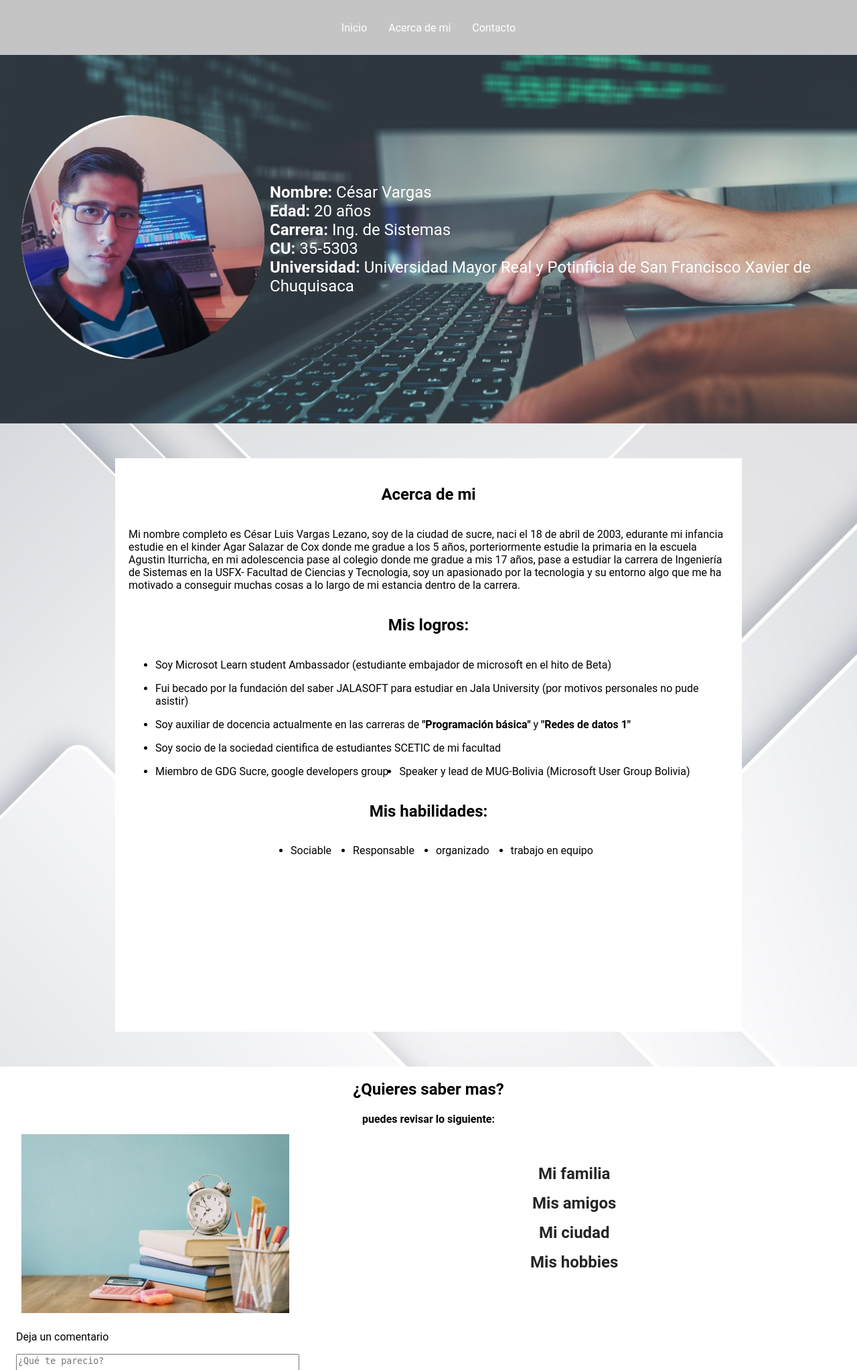
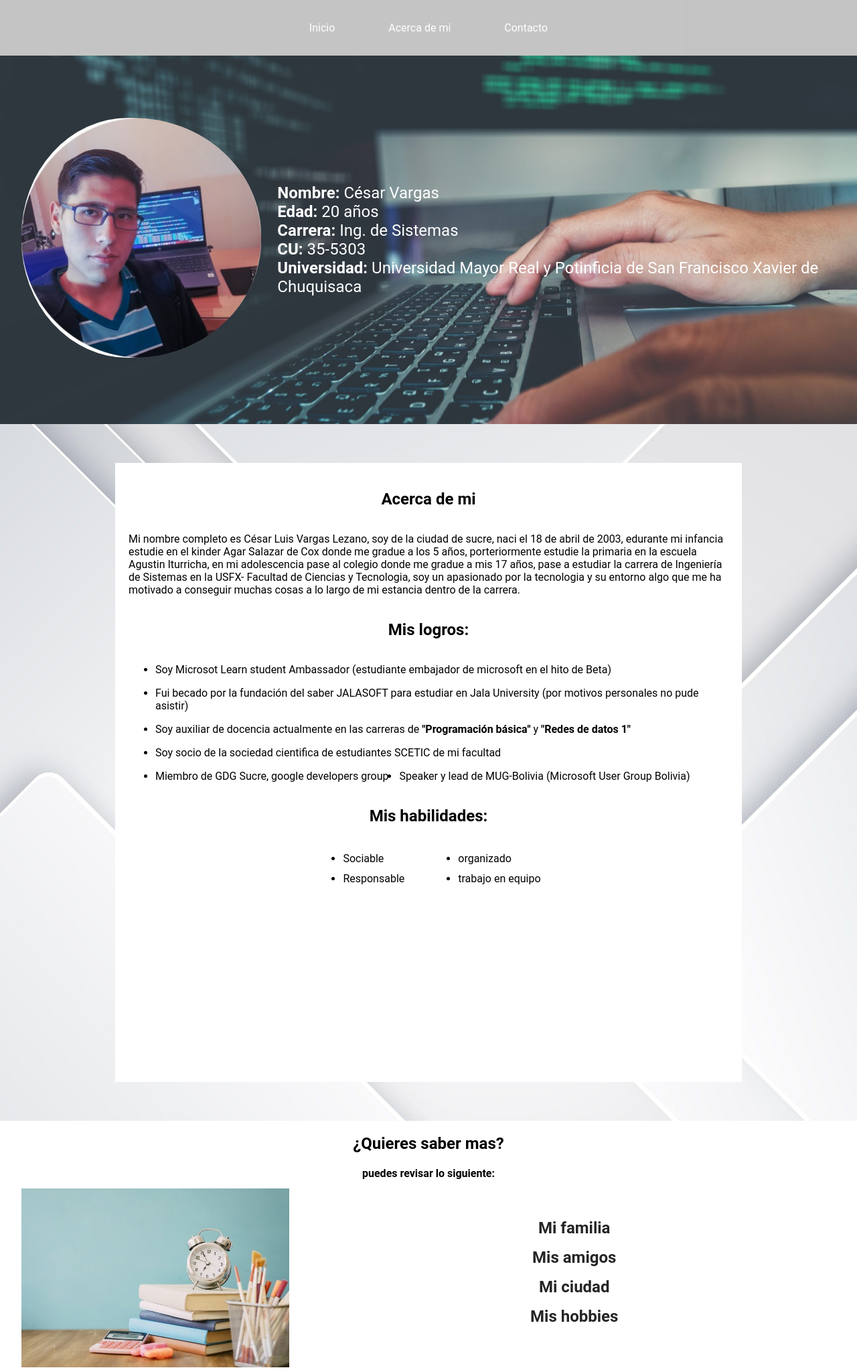
Before and after one commit to cesarvargasL/DesarrolloWebCVL, a PHP site: page /yo.html in a window 1280 px wide. Shown: the top 2045 px of the page at 67% size. Run offline with PHP 8.4, Linux system fonts and the light colour scheme.

Commit message:
Actualizaciones para tarea 2

```diff
--- a/Tareas/Tarea 2/styles.css
+++ b/Tareas/Tarea 2/styles.css
@@ -1,23 +1,36 @@
 body {
-  background-color: #FFF;
+  background-color: rgb(255, 255, 255);
   font-family: 'Roboto', 'Verdana', sans-serif;
   margin: 0;
   padding: 0;
   box-sizing: border-box;
 }
 
+/* barra cabecera */
+
+.encabezado {
+  background-color: rgb(196, 196, 196);
+  height: 83px;
+}
+
 .nav_principal {
+  background-color: rgb(196, 196, 196,0.84);
   padding-top: 2rem;
   width: 100%;
   height: 50px;
-  background-color: rgb(196, 196, 196);
   border: 100%;
   display: flex;
   justify-content: center;
-  gap: 2rem;
+  gap: 5rem;
   list-style: none;
   flex-direction: row;
+  position: fixed;
+  top: 0;
+  z-index: 1000;
+  transition: background-color 0.5s ease;
+  color: black;
 }
+
 
 .nav_principal li a:link,
 .nav_principal li a:visited {
@@ -29,8 +42,10 @@ body {
   color: rgb(115, 93, 151);
 }
 
-.container_ys {
+/* foto e informacion corta */
+.contenedor-yo-soy {
   color: #ffffff;
+
   max-width: 100%;/* Asegura que la imagen no se desborde del contenedor */
   font-size: 1.5rem;
   width: 100%;
@@ -42,29 +57,30 @@ body {
   flex-direction: row;
   justify-content: flex-start;
   align-items: center;
-  gap: 2.5rem;
+  gap: 3.5rem;
 }
 
-.container_ys img {
-  border-radius: 100%;
+.contenedor-yo-soy img {
+  border-radius: 49%;
   max-width: 100%; /* Asegura que la imagen no se desborde del contenedor */
   width: 100%;
   height: auto; /* Ajusta automáticamente la altura para mantener la proporción */
   padding-left: 2rem;
 }
 
-.acerca_de_mi {
+/* Aprtado acerca de mi y posteriores*/
+.contenedor-inf-mia {
   display: flex;
   justify-content: center;
   align-items: center;
   background-size: cover;
   background-position: center;
   width: 100%;
-  height: 120vh;
+  height: 130vh;
   background-image: url(images/fondo_acerca_de_mi.jpg);
 }
 
-.acerca_de_mi-contenido {
+.contenedor-inf-mia-contenido {
   display: flex;
   flex-direction: column;
   justify-content: start;
@@ -76,25 +92,31 @@ body {
   height: 85%; /* Altura del cuadro pequeño */
 }
 
-.mis_logros_contenido {
+/* Mis logros */
+.inf-mia-mis-logros {
   display: flex;
   flex-direction: row;
   flex-wrap: wrap;
   gap: 1rem;
 }
 
-.mis_habilidades_contenido {
+/* Mis habilidades */
+.inf-mia-mis-habilidades {
   display: flex;
   flex-direction: row;
-  gap: 2rem;
+  gap: 5rem;
+  flex-wrap: wrap;
+  line-height: 30px;
 }
 
+
 /* Anexo a otras paginas*/
-.anexo_text {
+.contenedor-anexos {
   padding-bottom: 0px;
+  text-align: center;
 }
 
-.anexo_list {
+.contenedor-anexos-lista{
   height: 250px;
   display: flex;
   justify-content: start;
@@ -106,52 +128,69 @@ body {
 
 }
 
-.anexo_list img {
+.contenedor-anexos-lista img {
   padding-left: 2rem;
   width: 400px;
 }
 
-.anexo div {
-  text-align: center;
-}
 
-.lista li{
+.anexos-lista-desordenada li{
   list-style: none; /* Elimina los puntos de la lista */
   margin-bottom: 1rem; /* Agrega un espacio entre los elementos de la lista */
 }
 
-.lista li a:link{
+.anexos-lista-desordenada li a:link{
   font-size: 1.5rem;
   text-decoration: none; /* Elimina la decoración de enlace (subrayado) */
   color: #252525; /* Cambia el color del texto del enlace */
   font-weight: bold; /* Agrega un peso de fuente en negrita */
 }
 
-.lista li a:visited {
+.anexos-lista-desordenada li a:visited {
   text-decoration: none;
   color: #252525;
 }
 
-.lista li a:hover {
+.anexos-lista-desordenada li a:hover {
   color: rgb(115, 93, 151);
 }
 
 /* Informacion usuario */
-.info_usuario {
+.inf-usuario {
   padding-left: 1.5rem;
 }
 
-/* Contacto */
-.contacto {
-  background-color: rgb(78, 86, 126);
-  height: 250px;
+.inf-usuario-form-submit {
+  font-size: 1rem;
+  margin: 1rem 0 2rem 0;
+  padding: 0.7rem;
+  border-radius: 15%;
+  background-color: rgb(195, 194, 238);
+  color: rgb(43, 42, 42);
+
 }
 
-.contacto h1 {
+.inf-usuario-form-submit:hover{
+  color: rgba(255, 255, 255);
+  background-color: rgb(78, 86, 126);
+  transform: scale(1.1);
+  transition: background-color ease 0.1s;
+}
+
+/* Contacto */
+.pie-pagina {
+  background-color: rgb(78, 86, 126);
+  color: rgba(255, 255, 255);
+  height: 250px;
   padding-top: 2rem;
   text-align: center;
+  justify-content: center;
 }
-.redes_sociales {
+.pie-pagina p{
+  padding-top: 2rem;
+}
+
+.contenedor-redes-sociales {
   padding-top: 2rem;
   display: flex;
   justify-content: center;
--- a/Tareas/Tarea 2/yo.html
+++ b/Tareas/Tarea 2/yo.html
@@ -9,16 +9,18 @@
 </head>
 
 <body>
+    <header class="encabezado">
         <nav class="nav_principal">
-        <li><a href="yo.html">Inicio</a></li>
-        <li><a href="#acercademi">Acerca de mi</a></li>
+            <li><a href="#inicio">Inicio</a></li>
+            <li><a href="#acerca-de-mi">Acerca de mi</a></li>
             <li><a href="#contacto">Contacto</a></li>
         </nav>
+    </header>
 
+    <main id="inicio">
         <!-- Foto y informacion -->
-    <div class="container_ys">
-
-        <div><img id="yo" src="images/yo.jpg" alt="Esta es una foto mia" width="200px"></div>
+        <div class="contenedor-yo-soy">
+            <div><img class="yo" src="images/yo.jpg" alt="Esta es una foto mia"></div>
             <div><strong>Nombre:</strong> César Vargas
                 <br>
                 <strong>Edad:</strong> 20 años
@@ -32,19 +34,24 @@
         </div>
 
         <!-- Informacion -->
-    <div id="acercademi" class="acerca_de_mi">
-        <div class="acerca_de_mi-contenido">
+        <div id="acerca-de-mi" class="contenedor-inf-mia">
+            <!-- Acerca de mi -->
+            <div class="contenedor-inf-mia-contenido">
                 <h2>Acerca de mi</h2>
-            <p>Mi nombre completo es César Luis Vargas Lezano, soy de la ciudad de sucre, naci el 18 de abril de 2003,
+                <p>Mi nombre completo es César Luis Vargas Lezano, soy de la ciudad de sucre, naci el 18 de abril de
+                    2003,
                     edurante mi infancia estudie en el kinder Agar Salazar de Cox donde me gradue a los 5 años,
-                porteriormente estudie la primaria en la escuela Agustin Iturricha, en mi adolescencia pase al colegio
-                donde me gradue a mis 17 años, pase a estudiar la carrera de Ingeniería de Sistemas en la USFX- Facultad
+                    porteriormente estudie la primaria en la escuela Agustin Iturricha, en mi adolescencia pase al
+                    colegio
+                    donde me gradue a mis 17 años, pase a estudiar la carrera de Ingeniería de Sistemas en la USFX-
+                    Facultad
                     de Ciencias y Tecnologia, soy un apasionado por la tecnologia y su entorno algo que me ha motivado a
                     conseguir muchas cosas a lo largo de mi estancia dentro de la carrera. </p>
-            <!-- Logros -->
+                <!-- Mis logros -->
                 <h2>Mis logros:</h2>
-            <ul class="mis_logros_contenido">
-                <li>Soy Microsot Learn student Ambassador (estudiante embajador de microsoft en el hito de Beta)</li>
+                <ul class="inf-mia-mis-logros">
+                    <li>Soy Microsot Learn student Ambassador (estudiante embajador de microsoft en el hito de Beta)
+                    </li>
                     <li>
                         Fui becado por la fundación del saber JALASOFT para estudiar en Jala University (por motivos
                         personales no pude asistir)
@@ -64,32 +71,28 @@
                     </li>
                 </ul>
 
-            <!-- Habilidades -->
+                <!-- Mis habilidades -->
                 <h2>Mis habilidades:</h2>
-            <ul class="mis_habilidades_contenido">
+                <ul class="inf-mia-mis-habilidades">
+                    <div>
                         <li>Sociable</li>
-                <li>
-                    Responsable
-                </li>
-                <li>
-                    organizado
-                </li>
-                <li>
-                    trabajo en equipo
-                </li>
+                        <li>Responsable</li>
+                    </div>
+                    <div>
+                        <li>organizado</li>
+                        <li>trabajo en equipo</li>
+                    </div>
                 </ul>
             </div>
         </div>
 
         <!-- Anexo a otras paginas -->
-    <div class="anexo">
-        <div class="anexo_text">
+        <div class="contenedor-anexos">
             <h2>¿Quieres saber mas?</h2>
             <h4>puedes revisar lo siguiente:</h4>
-        </div>
-        <div class="anexo_list">
+            <div class="contenedor-anexos-lista">
                 <img src="images/saber_mas.jpg" alt="ciudad" width="300px">
-            <ul class="lista">
+                <ul class="anexos-lista-desordenada">
                     <li>
                         <a href="mifamilia.html" target="_blank">Mi familia</a>
                     </li>
@@ -108,36 +111,30 @@
 
         <!-- Dejar información -->
         <br>
-    <div class="info_usuario">
+        <div class="inf-usuario">
             <p>Deja un comentario</p>
-        <textarea name="" id="" cols="50" rows="10" placeholder="¿Qué te parecio?"></textarea>
+            <textarea cols="50" rows="10" placeholder="¿Qué te parecio?"></textarea>
             <p>¡Puedes dejar tus datos para contactarme contigo!</p>
-        <form action="">
-            <div>
+            <form class="inf-usuario-form" action="#">
                 <p>Nombre</p>
                 <input id="nombre" type="text">
-            </div>
-            <div>
-                <p>Correo</p>
+                <p>Correo electrónico</p>
                 <input id="correo" type="email" placeholder="us@ejemplo.com">
-            </div>
-            <div>
                 <p>Genero</p>
                 <label for="genero"></label>
                 <input id="genero" name="genero" type="radio"> hombre
                 <input id="genero" name="genero" type="radio"> mujer
-            </div>
                 <br>
-            <div>
-                <input type="submit">
-            </div>
+                <input class="inf-usuario-form-submit" type="submit">
             </form>
         </div>
+    </main>
 
-    <!-- Contacto -->
-    <div id="contacto" class="contacto">
+
+    <!-- Contactame -->
+    <footer id="contacto" class="pie-pagina">
         <h1>Contactame</h1>
-        <div class="redes_sociales">
+        <div class="contenedor-redes-sociales">
             <a href="mailto: cesarvargaslezano@outlook.com" target="_blank">
                 <img src="images/correo.png" alt="correo electronico" width="50px">
             </a>
@@ -155,9 +152,8 @@
                 <img src="images/instagram.png" alt="instagram" width="50px">
             </a>
         </div>
-    </div>
-
-
+        <p>&copy; 2023 por César Vargas Todos los derechos reservados.</p>
+    </footer>
 </body>
 
 </html>
```
Lines whose indentation alone changed are shown as unchanged.
